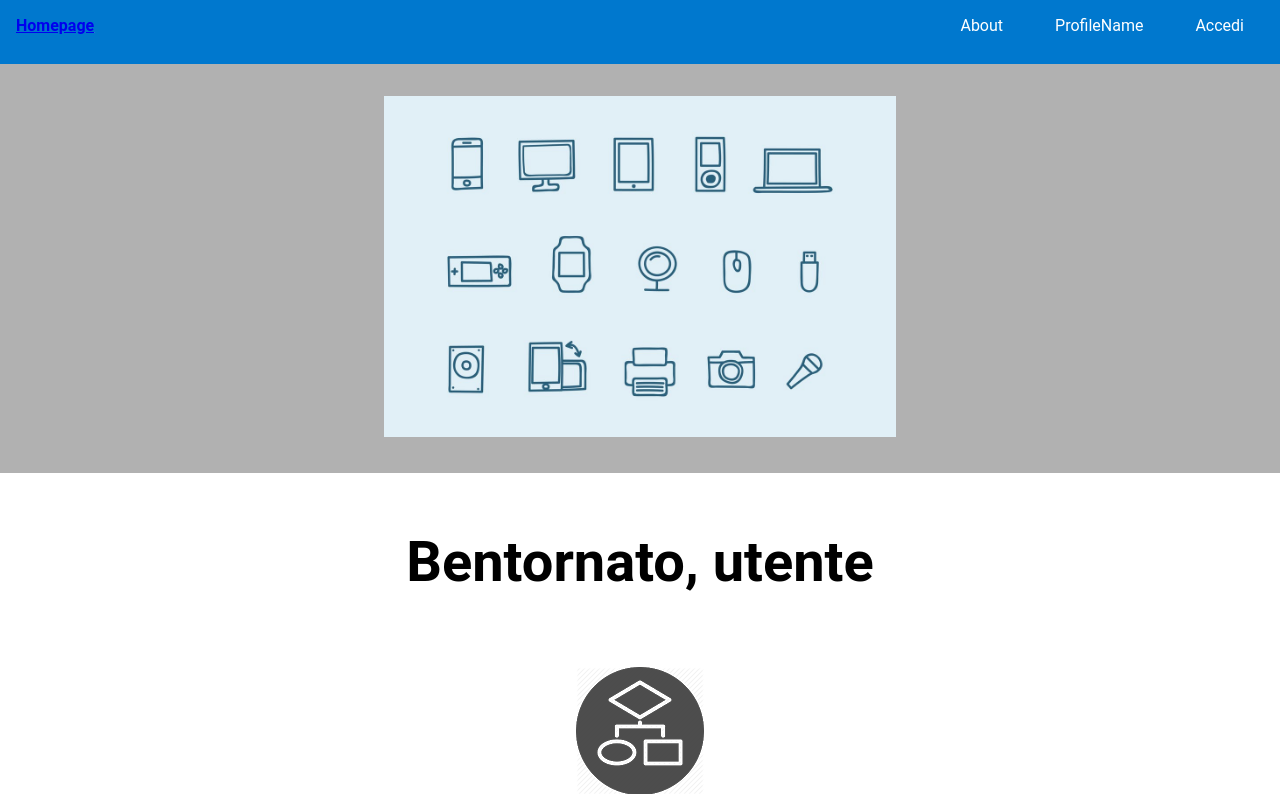
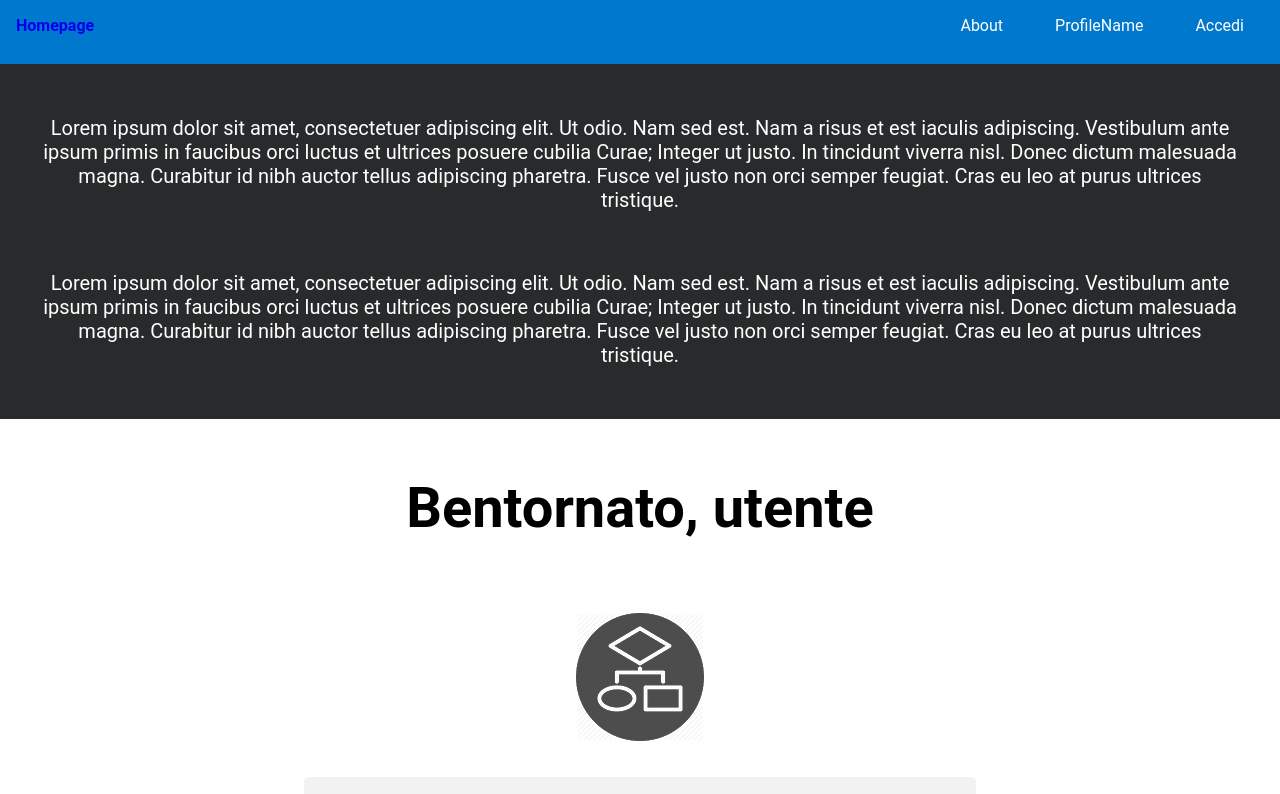
Before and after one commit to Giacomobarzon97/Tecnologie-Web, a PHP site: page /profile.html in a window 1280 px wide. Shown: the top 794 px of the page. Run offline with PHP 8.4, Linux system fonts and the light colour scheme.

Commit message:
Minor tweaks

```diff
--- a/profile.html
+++ b/profile.html
@@ -28,15 +28,21 @@
                 <div id="menu-icon">
                     <img src="./img/list-menu.png" alt="menu icon" onclick="menuCollapse()"/>
                 </div>
-                <ul id="nav-bar-menu">
-                    <li class="nav-bar-menu-item">About</li>
-                    <li class="nav-bar-menu-item">ProfileName</li>
-                    <li class="nav-bar-menu-item">Accedi</li>
-                </ul>
+                <div id="nav-bar-menu">
+                    <a class="nav-bar-menu-item">About</a>
+                    <a class="nav-bar-menu-item">ProfileName</a>
+                    <a class="nav-bar-menu-item">Accedi</a>
+                </div>
             </div>
 
             <div id="header">
-                <img src="./img/logo1.jpg" alt="logo"/>
+                <p>
+                    Lorem ipsum dolor sit amet, consectetuer adipiscing elit. Ut odio. Nam sed est. Nam a risus et est iaculis adipiscing. Vestibulum ante ipsum primis in faucibus orci luctus et ultrices posuere cubilia Curae; Integer ut justo. In tincidunt viverra nisl. Donec dictum malesuada magna. Curabitur id nibh auctor tellus adipiscing pharetra. Fusce vel justo non orci semper feugiat. Cras eu leo at purus ultrices tristique.
+                </p>
+                <br/>
+                <p>
+                    Lorem ipsum dolor sit amet, consectetuer adipiscing elit. Ut odio. Nam sed est. Nam a risus et est iaculis adipiscing. Vestibulum ante ipsum primis in faucibus orci luctus et ultrices posuere cubilia Curae; Integer ut justo. In tincidunt viverra nisl. Donec dictum malesuada magna. Curabitur id nibh auctor tellus adipiscing pharetra. Fusce vel justo non orci semper feugiat. Cras eu leo at purus ultrices tristique.
+                </p>
             </div>
 
             <div id="profile-info">
--- a/style.css
+++ b/style.css
@@ -29,8 +29,19 @@ html,body {
 	padding: 1em;
 }
 
-#nav-bar h1:hover {
+
+#nav-bar h1 a {
+	text-decoration: none;
+}
+
+#nav-bar h1 a:hover {
 	text-decoration: underline;
+	color: #FFFFFF;
+}
+
+#nav-bar h1 a:visited {
+	text-decoration: none;
+	color: #FFFFFF;
 }
 
 #menu-icon {
@@ -39,7 +50,6 @@ html,body {
 
 #nav-bar-menu{
 	float: right;
-	list-style-type: none;
 }
 
 .nav-bar-menu-item{
@@ -50,6 +60,14 @@ html,body {
 	font-size: 1em;
 	color: #ffffff;
 	padding: 1em;
+}
+
+.nav-bar-menu-item {
+	text-decoration: none;
+}
+
+.nav-bar-menu-item:hover {
+	text-decoration: underline;
 }
 
 #menu-icon img{
@@ -68,7 +86,7 @@ html,body {
 /* Header */
 
 #header{
-	background-color: rgb(177, 177, 177);
+	background-color: rgb(40, 42, 43);
 	background-size: cover;
 	background-position: center;
 	padding-top: 6em;
@@ -88,6 +106,13 @@ html,body {
 	margin-right: auto;
 }
 
+#header p {
+	padding: 1em 2em;
+	font-size: 1.25em;
+	text-align: center;
+	color: #FFFFFF;
+}
+
 /* Header end */
 
 /* Content and cards */
@@ -101,10 +126,6 @@ html,body {
 	font-size: 1.5em;
 	margin: auto;
 	padding: 20px;
-}
-
-li:hover {
-	text-decoration:underline;
 }
 
 .grid{
@@ -165,8 +186,6 @@ li:hover {
 
 .links a{
 	color:rgba(00,00,00,0.87);
-	-webkit-transition: color underline 0.3s;
-	transition: color 0.3s;
 	text-align: center;
 	font-size: 1.5em;
 	display: block;
@@ -174,7 +193,7 @@ li:hover {
 }
 
 .links a:hover {
-	color: rgb(196, 68, 68);
+	color: #2A78B5;
 	text-decoration: underline;
 }
 
@@ -323,7 +342,7 @@ input[type=submit]:hover {
 	#nav-bar-menu {
 		display: none;
 		width: 100%;
-		background-color: #000000;
+		background-color: #FFFFFF;
 		float: right;
 	}
 
@@ -333,7 +352,7 @@ input[type=submit]:hover {
 		display: block;
 		width: 100%;
 		font-size: 1.5em;
-		color: #ffffff;
+		color: #000000;
 		padding: 0.5em;
 		overflow: hidden;
 	}
```
Also changed, not shown: index.html (+6 -6 lines).
